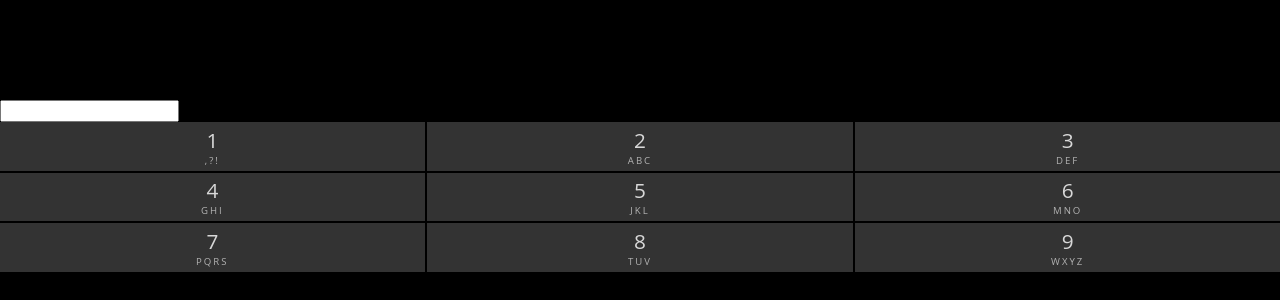
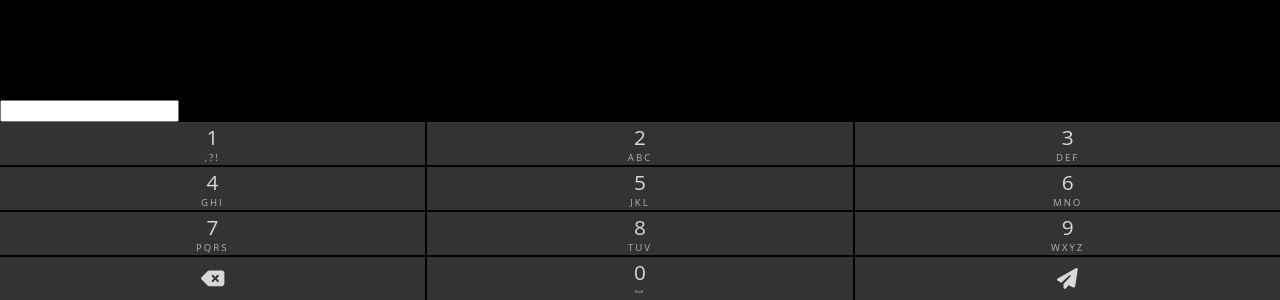
Before and after one commit to wenderpmachado/number-to-word-t9, a React (Create React App) app in the folder web/: page / in a window 1280 px wide. Shown: the part 528-828 px from the top of the page. Before the commit the page ends 800 px from the top, so only its background shows below. Built offline with nearby package versions, Linux system fonts and the light colour scheme.

Commit message:
feat(web/keyboard): created extra key style components

```diff
--- a/web/src/components/keyboard/index.tsx
+++ b/web/src/components/keyboard/index.tsx
@@ -1,4 +1,8 @@
 import React, { useState } from 'react';
+
+import { FontAwesomeIcon } from '@fortawesome/react-fontawesome';
+import { faDeleteLeft, faPaperPlane } from '@fortawesome/free-solid-svg-icons';
+
 import { Container, Messages, Textbox, Hints, Keys, Key, KeyLetter, KeyNumber } from './styles';
 import { KEYS } from './constants';
 
@@ -12,6 +16,18 @@ const Keyboard: React.FC = () => {
     event.preventDefault();
 
     setSequence(sequence.concat(number));
+  }
+
+  function decrementSequence(event: any) {
+
+  }
+
+  function addWord(event: any) {
+
+  }
+
+  function sendMessage() {
+
   }
 
   // render helpers
@@ -37,7 +53,26 @@ const Keyboard: React.FC = () => {
     </>
   );
 
-  const renderExtraKeys = (<></>);
+  const renderExtraKeys = (
+    <>
+      <Key value="" onClick={(e) => decrementSequence(e)}>
+        <KeyNumber>
+          <FontAwesomeIcon icon={faDeleteLeft} />
+        </KeyNumber>
+      </Key>
+      <Key value="0" onClick={(e) => addWord(e)}>
+        <KeyNumber>{ 0 }</KeyNumber>
+        <KeyLetter className="turn-down-left">
+          ]
+        </KeyLetter>
+      </Key>
+      <Key value="" onClick={sendMessage}>
+        <KeyNumber>
+          <FontAwesomeIcon icon={faPaperPlane} />
+        </KeyNumber>
+      </Key>
+    </>
+  );
 
   // end render helpers
 
--- a/web/src/styles/global.ts
+++ b/web/src/styles/global.ts
@@ -17,4 +17,12 @@ export default createGlobalStyle`
     height: 100vh;
     background-color: #000000;
   }
+
+  .turn-down-left {
+    -webkit-transform: rotate(90deg);
+    -moz-transform: rotate(90deg);
+    -o-transform: rotate(90deg);
+    -ms-transform: rotate(90deg);
+    transform: rotate(90deg);
+  }
 `
```
